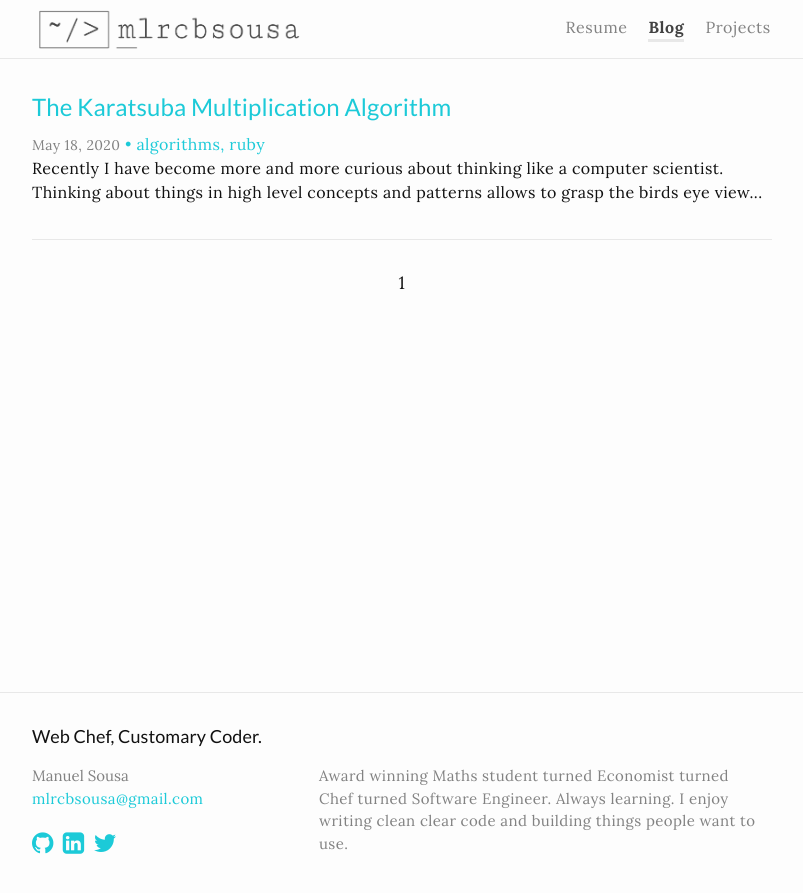
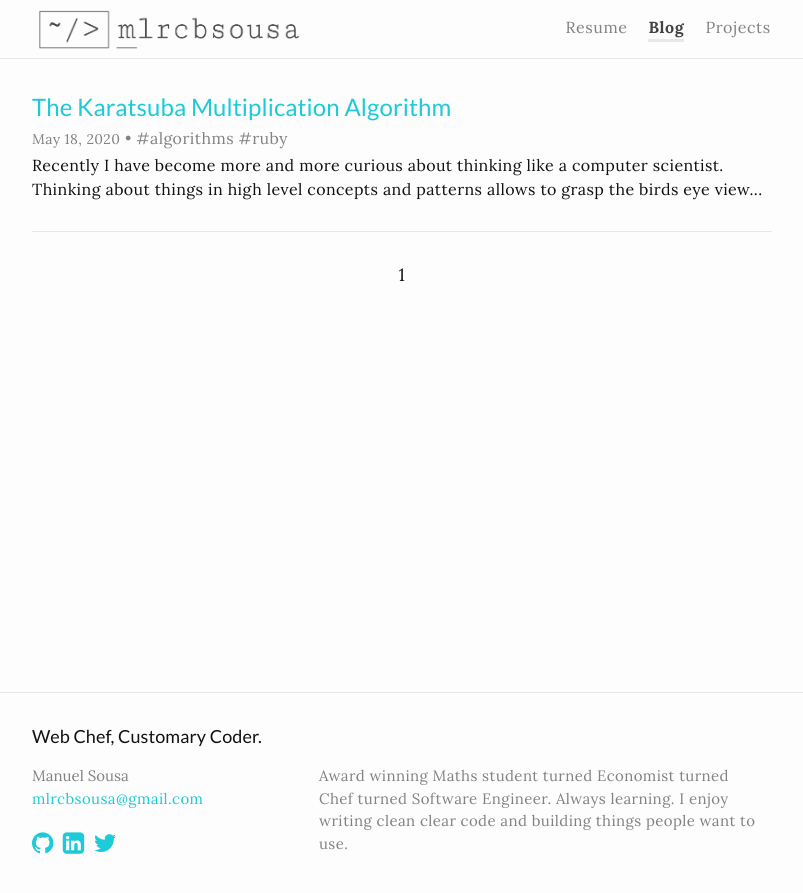
Before and after one commit to mlrcbsousa/mlrcbsousa.github.io, a Jekyll site: the page built from blog/index.html, in a window 1280 px wide. Shown: the top 893 px of the page, without its empty margins (238-1041 px from the left). Built offline with Jekyll 4.4.1, drawn with Linux system fonts in a browser that asks for light colours; the list of posts is cut into pages by our own code.

Commit message:
Mathjax, gist, change code highlight style and add categories

```diff
--- a/_includes/categories.html
+++ b/_includes/categories.html
@@ -1,5 +1,7 @@
-{% if include.categories != empty %} •
+{% if include.categories != empty %}
+    <span class="post-category"> •
     {% for category in include.categories %}
-        <span>{{ category | escape }}</span>{%- if forloop.last == false %},{% endif -%}
+        #{{ category | escape }}
     {% endfor %}
+    </span>
 {% endif %}
--- a/_sass/custom/_blog.scss
+++ b/_sass/custom/_blog.scss
@@ -3,9 +3,11 @@
  */
 
 .post-list {
-  margin-bottom: 0;
+  margin-bottom: 0; // to remove it from the ul
 
   a {
+    border-bottom: 1px solid $grey-color-light;
+    padding: $spacing-unit 0;
 
     &:hover {
       @include transition(color .3s ease-out);
@@ -14,16 +16,27 @@
 
     p {
       color: $text-color;
+      margin-bottom: 0;
+    }
+
+    h3 {
+      margin-bottom: 0;
+    }
+
+    .post-category {
+      color: $grey-color;
+    }
+
+    .post-meta {
+      line-height: 2;
     }
 
     li {
-      padding-bottom: 20px;
-      margin-bottom: 15px;
-      border-bottom: 1px solid $grey-color-light;
+      //padding: $spacing-unit / 3;
+    }
 
-      &:last-child {
-        margin-bottom: 0;
-      }
+    &:first-child {
+      padding-top: 0;
     }
   }
 
```
